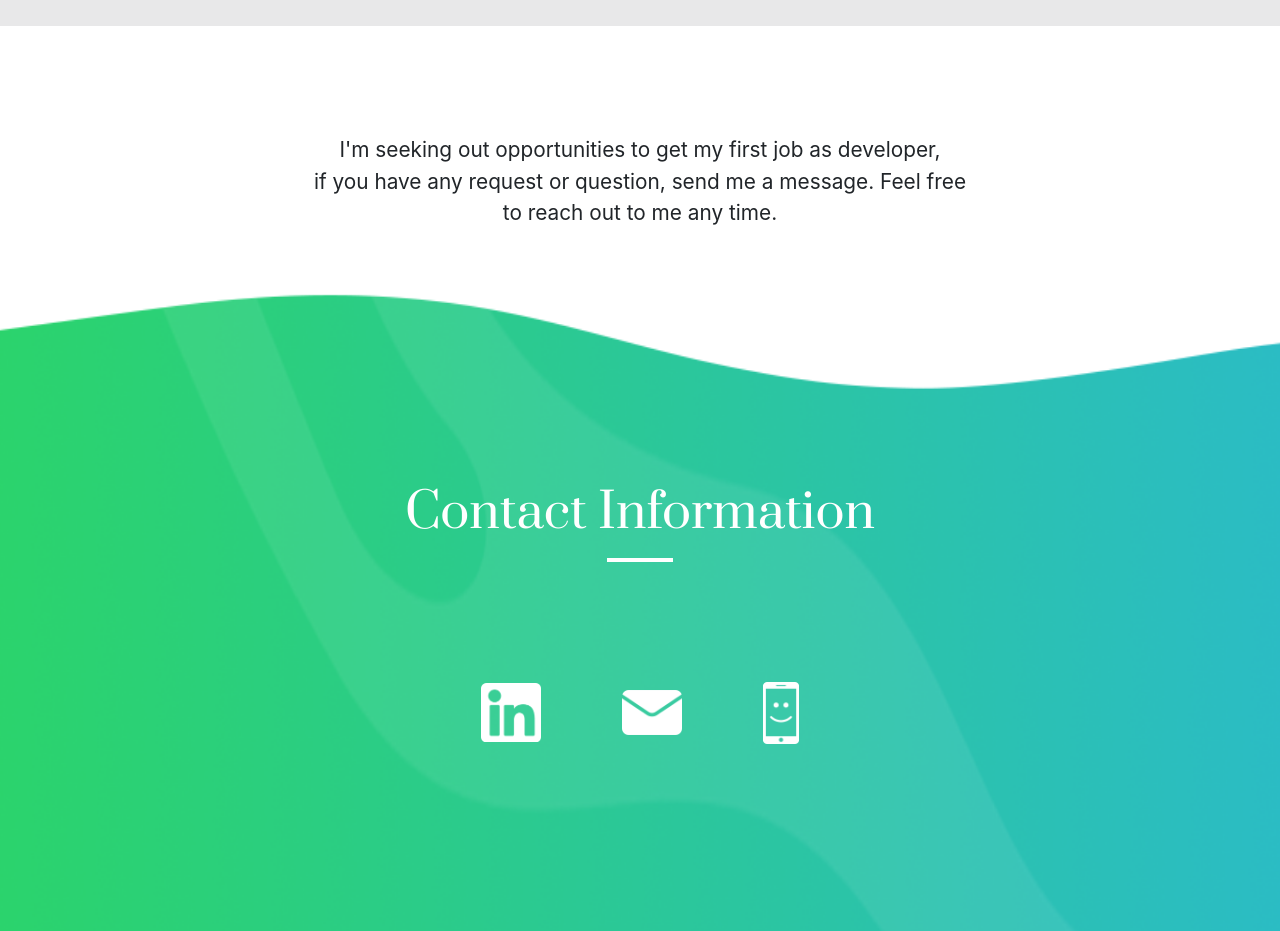
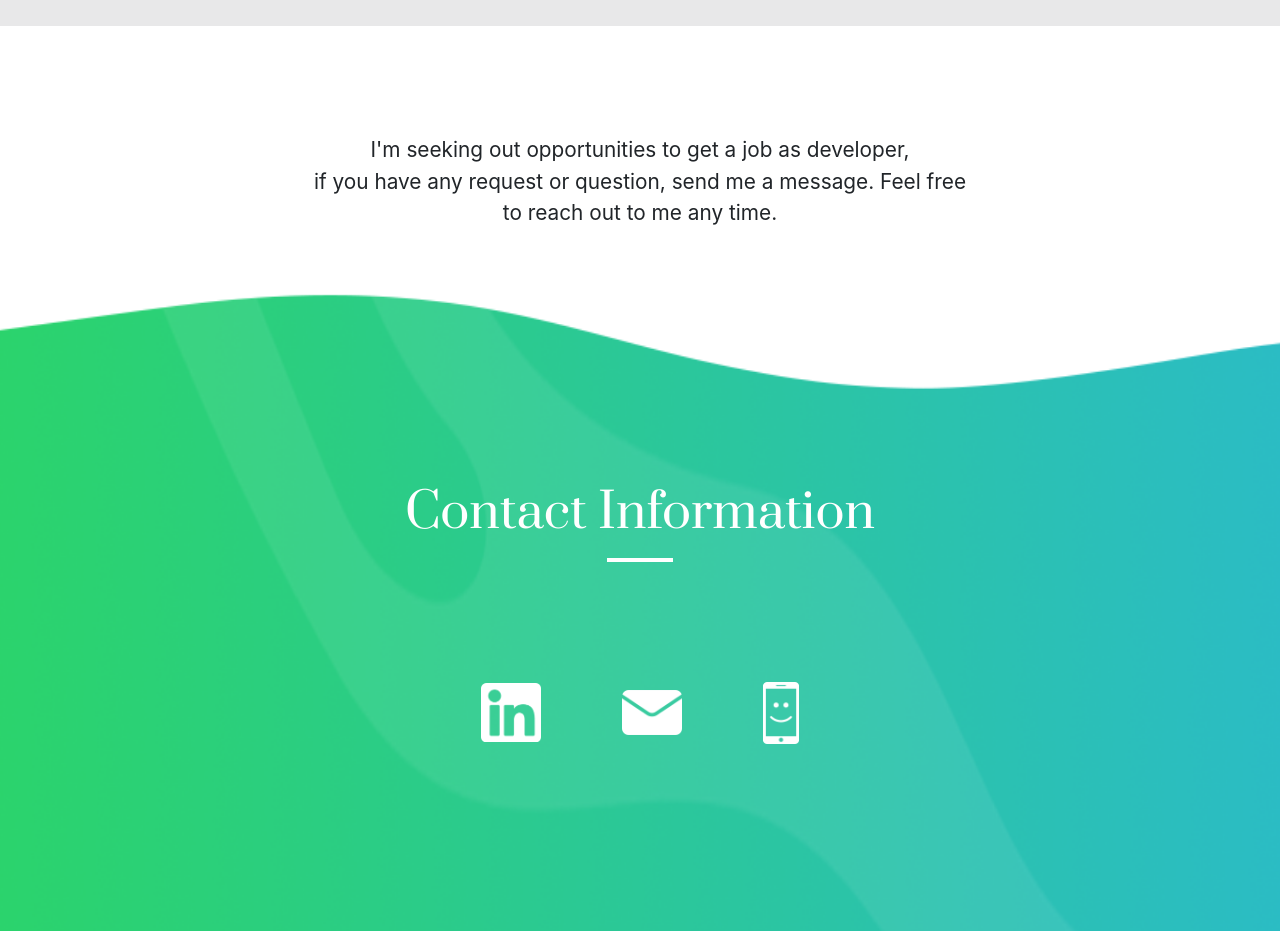
Before and after one commit to Dan33311/my-portfolio-react-bootstrap, a React (Create React App) app: page / in a window 1280 px wide. Shown: the part 4840-5771 px from the top of the page. Built offline with nearby package versions, Linux system fonts and the light colour scheme; a web font is replaced by a local one.

Commit message:
change description in footer

```diff
--- a/src/components/Contact.js
+++ b/src/components/Contact.js
@@ -20,7 +20,7 @@ const Contact = () => {
     <>
       <div className="card d-flex mx-auto my-5 border border-0" style={{maxWidth: '726px'}}>
         <div className="card-body contact-card">
-        <p className="card-text text-center" data-aos="fade-up">I'm seeking out opportunities to get my first job as developer, <br></br>if you have any request or question, send me a message. Feel free to reach out to me any time.</p>
+        <p className="card-text text-center" data-aos="fade-up">I'm seeking out opportunities to get a job as developer, <br></br>if you have any request or question, send me a message. Feel free to reach out to me any time.</p>
         </div>
       </div>
       {/* <div class="text-center contact-text-w mt-5 mb-5 mx-auto pt-5" style={{width: '630px'}}>
```
